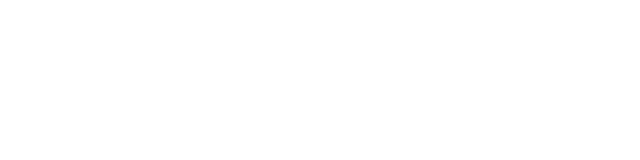
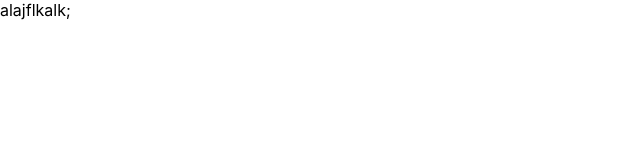
Before and after one commit to nsAzarov/Coffee-Shop, a React (Create React App) app in the folder client/: page / in a window 1280 px wide. Shown: the top 160 px of the page, without its empty margins (0-640 px from the left). Built offline with nearby package versions, Linux system fonts and the light colour scheme.

Commit message:
init commit

```diff
--- a/client/package.json
+++ b/client/package.json
@@ -8,6 +8,7 @@
     "@testing-library/user-event": "^7.2.1",
     "react": "^16.12.0",
     "react-dom": "^16.12.0",
+    "react-router-dom": "^5.1.2",
     "react-scripts": "3.3.0"
   },
   "scripts": {
--- a/client/src/App.js
+++ /dev/null
@@ -1,9 +0,0 @@
-import React from 'react'
-
-export default function App() {
-    return (
-        <div>
-
-        </div>
-    )
-}
--- /dev/null
+++ b/client/src/Components/Home/index.js
@@ -0,0 +1,9 @@
+import React from 'react';
+
+export default function Home() {
+    return (
+        <div>
+            alajflkalk;
+        </div>
+    )
+}
--- /dev/null
+++ b/client/src/Components/Other/ScrollToTop.js
@@ -0,0 +1,11 @@
+import { useEffect } from 'react';
+import { withRouter } from "react-router-dom";
+
+const ScrollToTop = ({ children, location: { pathname } }) => {
+    useEffect(() => {
+        window.scrollTo(0, 0);
+    }, [pathname]);
+    return children || null;
+};
+
+export default withRouter(ScrollToTop);
--- /dev/null
+++ b/client/src/Router.js
@@ -0,0 +1,17 @@
+import React from 'react';
+import {BrowserRouter, Route} from "react-router-dom";
+
+import ScrollToTop from './Components/Other/ScrollToTop';
+import Home from './Components/Home';
+
+const Router = () => {
+    return (
+        <BrowserRouter>
+            <ScrollToTop>
+            <Route path="/" exact component={Home} />
+            </ScrollToTop>
+        </BrowserRouter>
+    )
+}
+
+export default Router;
--- a/client/src/index.js
+++ b/client/src/index.js
@@ -1,6 +1,6 @@
 import React from 'react';
 import ReactDOM from 'react-dom';
-import App from './App';
+import Router from './Router';
 import './index.css';
 
-ReactDOM.render(<App />, document.getElementById('root'));
+ReactDOM.render(<Router />, document.getElementById('root'));
```
Also changed, not shown: 2 other files (tests, documents, lock files or other folders).
